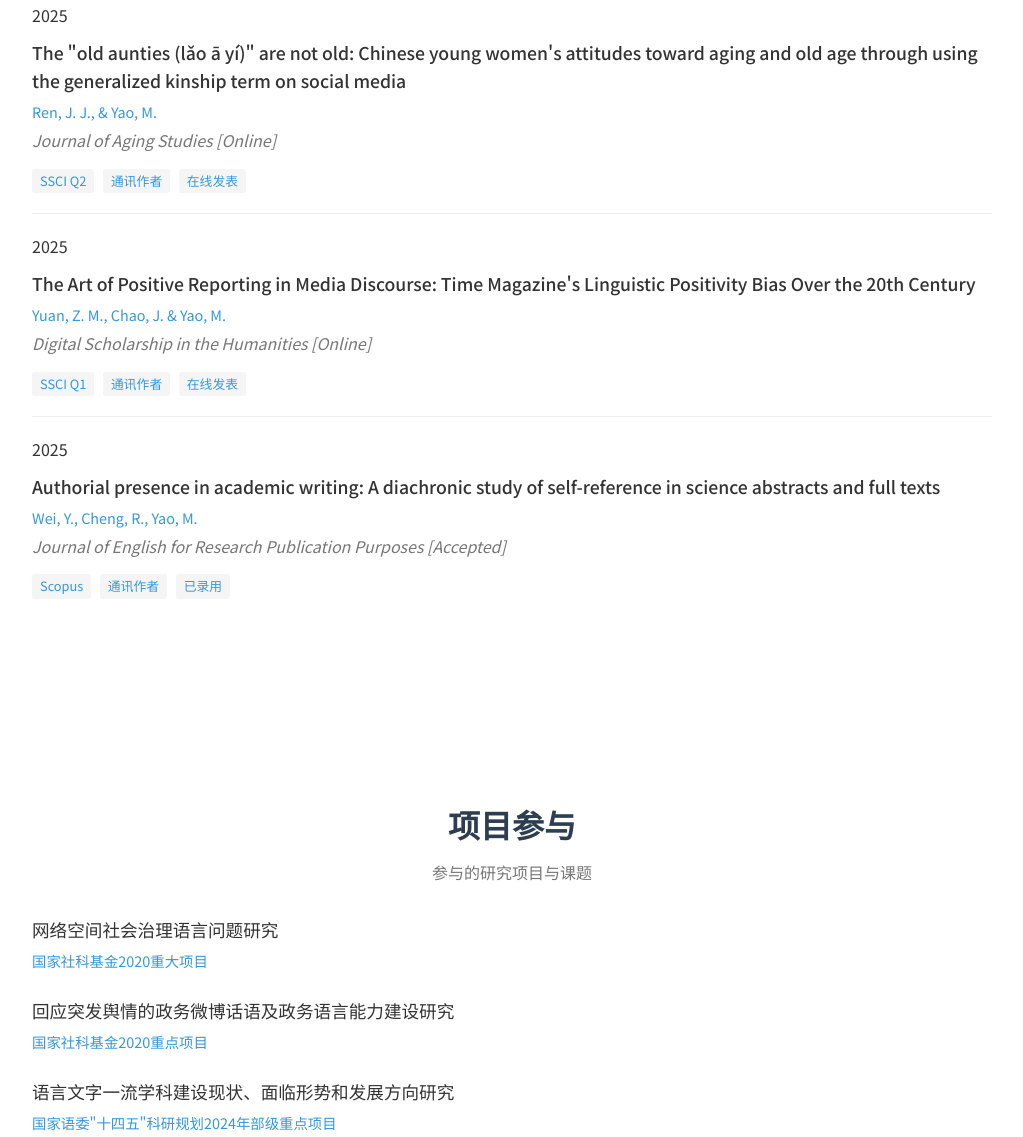
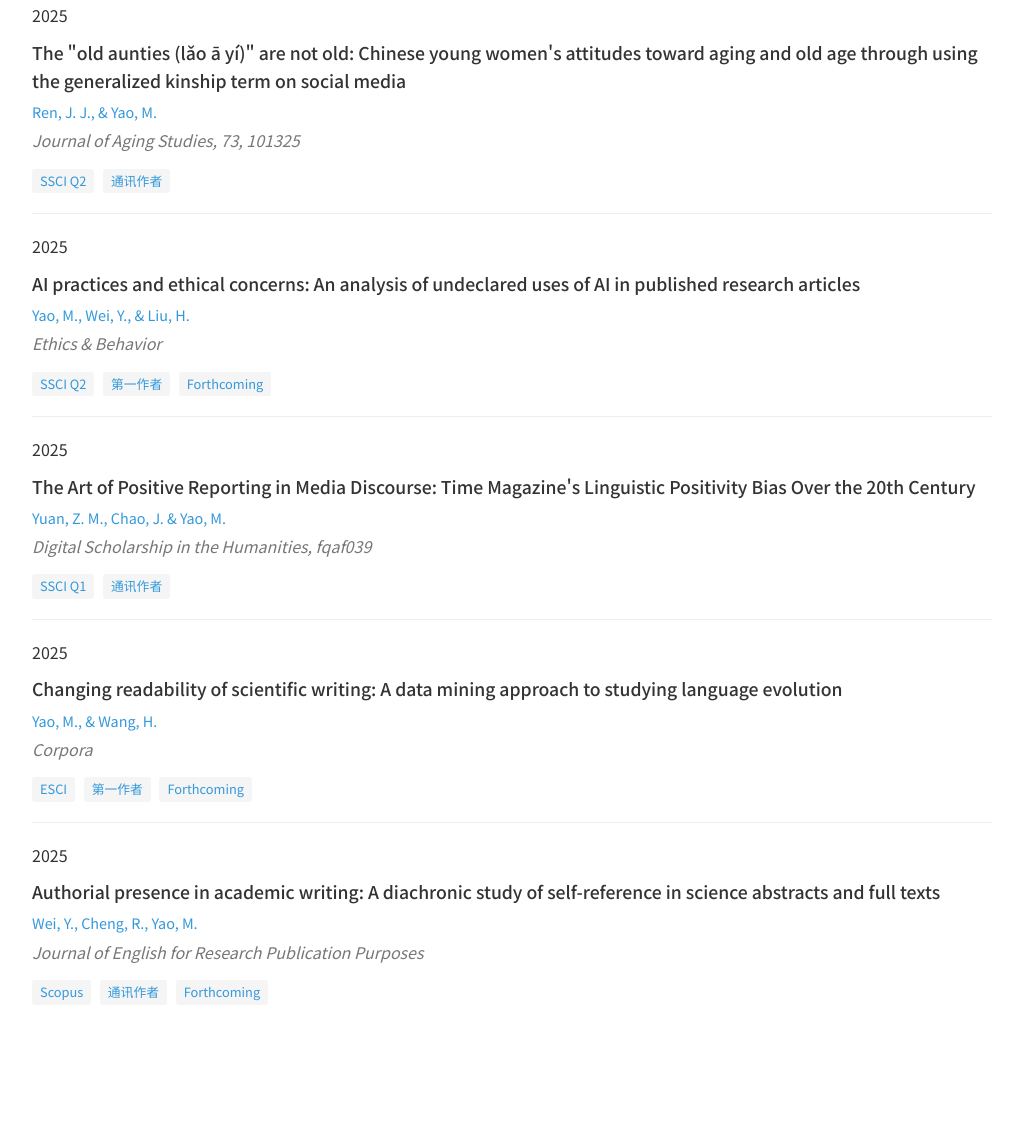
Before and after one commit to MingxinYao-Barlow/CV, a plain HTML site: page index.html in a window 1280 px wide. Shown: the part 2497-3634 px from the top of the page, without its empty margins (128-1151 px from the left). Drawn offline with Linux system fonts and the light colour scheme.

Commit message:
Update index.html

```diff
--- a/index.html
+++ b/index.html
@@ -435,26 +435,25 @@
                     </div>
                     <h3 class="pub-title">The "old aunties (lǎo ā yí)" are not old: Chinese young women's attitudes toward aging and old age through using the generalized kinship term on social media</h3>
                     <p class="pub-authors">Ren, J. J., & Yao, M.</p>
-                    <span class="pub-journal">Journal of Aging Studies [Online]</span>
+                    <span class="pub-journal">Journal of Aging Studies, 73, 101325</span>
                     <div>
                         <span class="pub-badge">SSCI Q2</span>
                         <span class="pub-badge">通讯作者</span>
-                        <span class="pub-badge">在线发表</span>
                     </div>
                 </div>
 
-                <!-- 论文8 -->
+                 <!-- 论文8 -->
                 <div class="pub-item">
                     <div class="pub-header">
                         <span class="pub-year">2025</span>
                     </div>
-                    <h3 class="pub-title">The Art of Positive Reporting in Media Discourse: Time Magazine's Linguistic Positivity Bias Over the 20th Century</h3>
-                    <p class="pub-authors">Yuan, Z. M., Chao, J. & Yao, M.</p>
-                    <span class="pub-journal">Digital Scholarship in the Humanities [Online]</span>
+                    <h3 class="pub-title">AI practices and ethical concerns: An analysis of undeclared uses of AI in published research articles</h3>
+                    <p class="pub-authors">Yao, M., Wei, Y., & Liu, H.</p>
+                    <span class="pub-journal">Ethics & Behavior</span>
                     <div>
-                        <span class="pub-badge">SSCI Q1</span>
-                        <span class="pub-badge">通讯作者</span>
-                        <span class="pub-badge">在线发表</span>
+                        <span class="pub-badge">SSCI Q2</span>
+                        <span class="pub-badge">第一作者</span>
+                        <span class="pub-badge">Forthcoming</span>
                     </div>
                 </div>
 
@@ -463,13 +462,42 @@
                     <div class="pub-header">
                         <span class="pub-year">2025</span>
                     </div>
+                    <h3 class="pub-title">The Art of Positive Reporting in Media Discourse: Time Magazine's Linguistic Positivity Bias Over the 20th Century</h3>
+                    <p class="pub-authors">Yuan, Z. M., Chao, J. & Yao, M.</p>
+                    <span class="pub-journal">Digital Scholarship in the Humanities, fqaf039</span>
+                    <div>
+                        <span class="pub-badge">SSCI Q1</span>
+                        <span class="pub-badge">通讯作者</span>
+                    </div>
+                </div>
+
+                <!-- 论文10 -->
+                <div class="pub-item">
+                    <div class="pub-header">
+                        <span class="pub-year">2025</span>
+                    </div>
+                    <h3 class="pub-title">Changing readability of scientific writing: A data mining approach to studying language evolution</h3>
+                    <p class="pub-authors">Yao, M., & Wang, H.</p>
+                    <span class="pub-journal">Corpora</span>
+                    <div>
+                        <span class="pub-badge">ESCI</span>
+                        <span class="pub-badge">第一作者</span>
+                        <span class="pub-badge">Forthcoming</span>
+                    </div>
+                </div>
+
+                <!-- 论文11 -->
+                <div class="pub-item">
+                    <div class="pub-header">
+                        <span class="pub-year">2025</span>
+                    </div>
                     <h3 class="pub-title">Authorial presence in academic writing: A diachronic study of self-reference in science abstracts and full texts</h3>
                     <p class="pub-authors">Wei, Y., Cheng, R., Yao, M.</p>
-                    <span class="pub-journal">Journal of English for Research Publication Purposes [Accepted]</span>
+                    <span class="pub-journal">Journal of English for Research Publication Purposes</span>
                     <div>
                         <span class="pub-badge">Scopus</span>
                         <span class="pub-badge">通讯作者</span>
-                        <span class="pub-badge">已录用</span>
+                        <span class="pub-badge">Forthcoming</span>
                     </div>
                 </div>
             </div>
@@ -530,6 +558,11 @@
                         <h3>工作机构</h3>
                         <p>四川外国语大学商务英语学院</p>
                     </div>
+                    <div>
+                        <h3>教授课程</h3>
+                        <p>本科生：商务统计基础、综合商务英语</p>
+                        <p>研究生：语料库语言学、计算语言学</p>
+                    </div>
                 </div>
             </div>
         </div>
```
